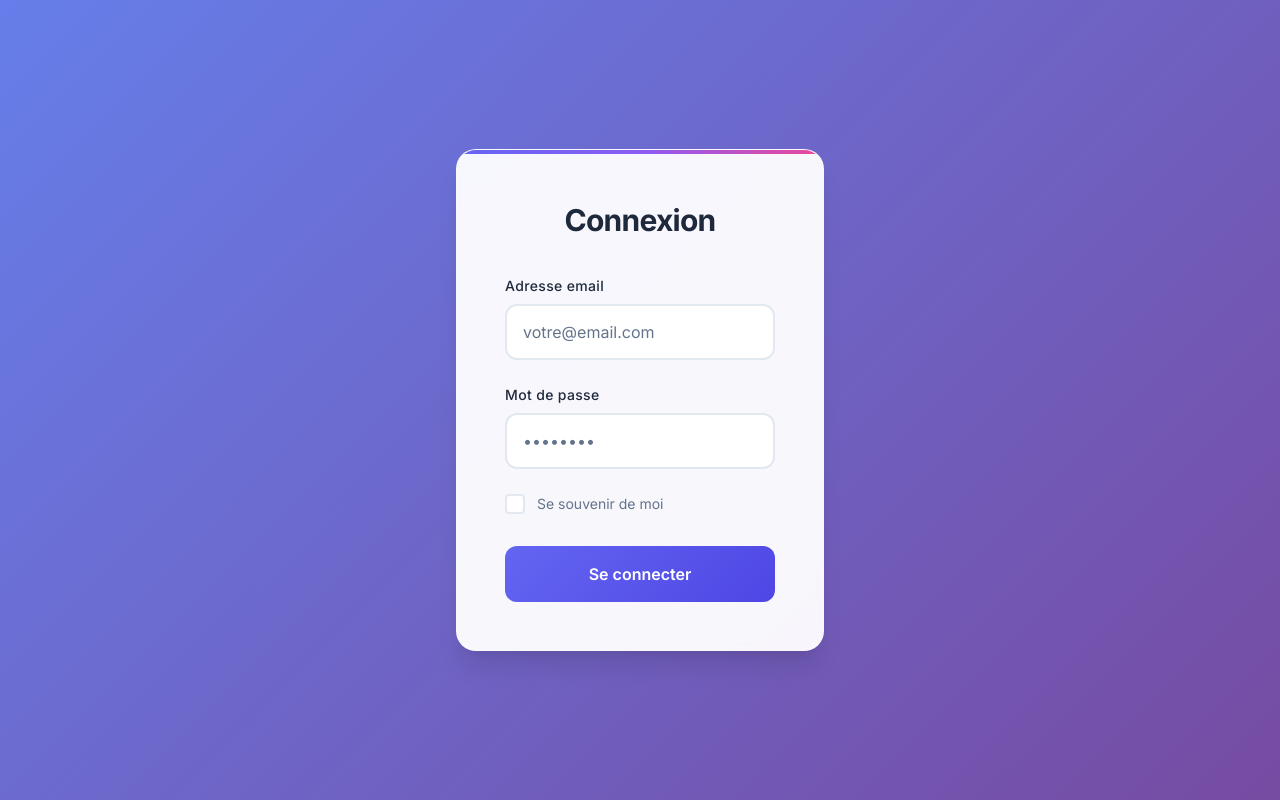
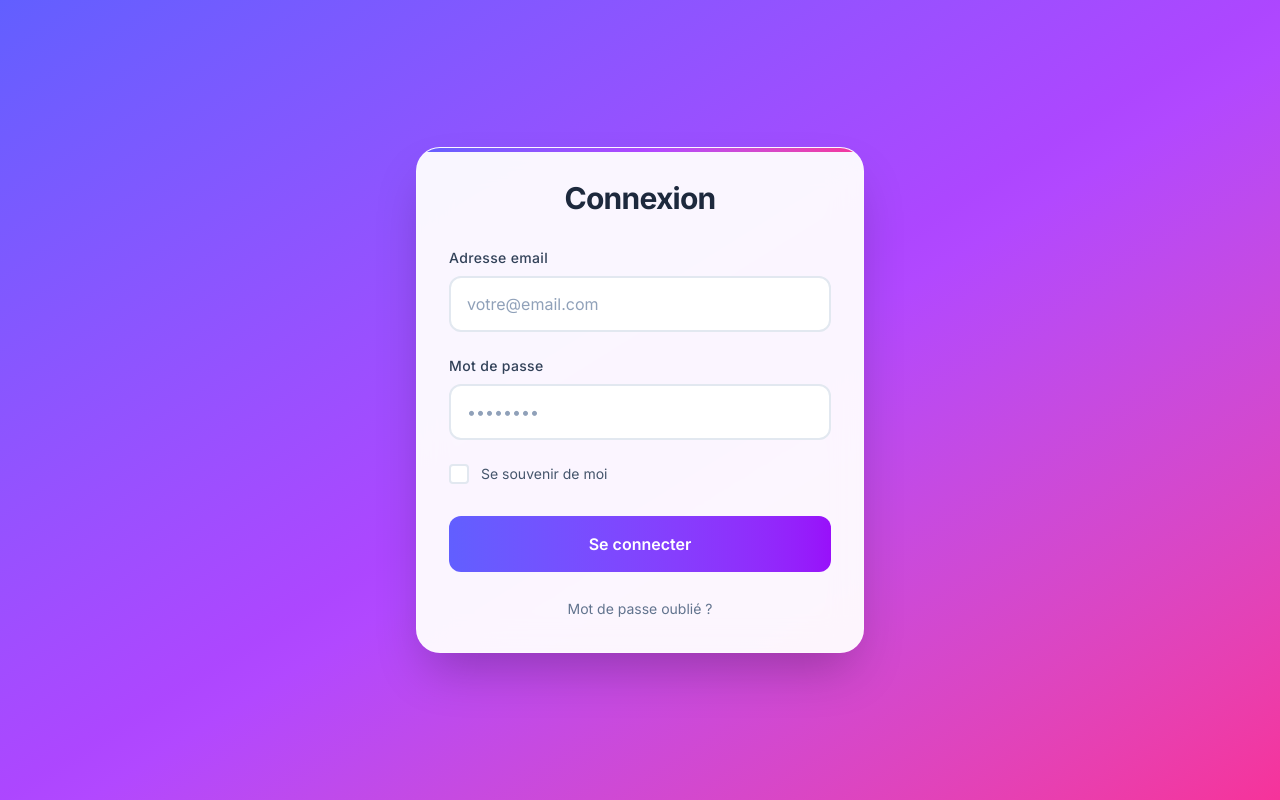
Before and after one commit to pileemile/remakeKayot, an Angular app: page / in a window 1280 px wide. Built offline with nearby package versions, Linux system fonts and the light colour scheme.

Commit message:
Remplacer le CSS par Tailwind CSS

```diff
--- a/src/app/component/component-login/component-login.html
+++ b/src/app/component/component-login/component-login.html
@@ -1,39 +1,87 @@
-<div class="login-container">
-  <h2 class="login-title">Connexion</h2>
+<!-- Conteneur principal avec arrière-plan dégradé -->
+<div class="min-h-screen bg-gradient-to-br from-indigo-500 via-purple-500 to-pink-500 flex items-center justify-center p-4">
 
-  <form>
-    <div class="form-group">
-      <label for="email" class="form-label">Adresse email</label>
+  <!-- Carte de connexion avec effet glassmorphism -->
+  <div class="bg-white/95 backdrop-blur-lg rounded-3xl p-8 shadow-2xl border border-white/20 w-full max-w-md relative overflow-hidden animate-fade-in-up">
+
+    <!-- Bordure colorée en haut -->
+    <div class="absolute top-0 left-0 right-0 h-1 bg-gradient-to-r from-indigo-500 via-purple-500 to-pink-500"></div>
+
+    <!-- Titre -->
+    <h2 class="text-3xl font-bold text-slate-800 text-center mb-8 tracking-tight">
+      Connexion
+    </h2>
+
+    <!-- Formulaire -->
+    <form class="space-y-6">
+
+      <!-- Champ Email -->
+      <div class="space-y-2">
+        <label for="email" class="block text-sm font-medium text-slate-700 tracking-wide">
+          Adresse email
+        </label>
         <input
           type="email"
           id="email"
-        class="form-input"
+          class="w-full px-4 py-3.5 border-2 border-slate-200 rounded-xl text-slate-800 bg-white transition-all duration-300 outline-none focus:border-indigo-500 focus:ring-4 focus:ring-indigo-100 focus:-translate-y-0.5 placeholder:text-slate-400 hover:border-slate-300"
           placeholder="votre@email.com"
           required
         />
       </div>
 
-    <div class="form-group">
-      <label for="password" class="form-label">Mot de passe</label>
+      <!-- Champ Mot de passe -->
+      <div class="space-y-2">
+        <label for="password" class="block text-sm font-medium text-slate-700 tracking-wide">
+          Mot de passe
+        </label>
         <input
           type="password"
           id="password"
-        class="form-input"
+          class="w-full px-4 py-3.5 border-2 border-slate-200 rounded-xl text-slate-800 bg-white transition-all duration-300 outline-none focus:border-indigo-500 focus:ring-4 focus:ring-indigo-100 focus:-translate-y-0.5 placeholder:text-slate-400 hover:border-slate-300"
           placeholder="••••••••"
           required
         />
       </div>
 
-    <div class="checkbox-container">
-      <label class="custom-checkbox">
-        <input type="checkbox" id="remember">
-        <span class="checkmark"></span>
+      <!-- Checkbox Se souvenir -->
+      <div class="flex items-center space-x-3 mb-8">
+        <div class="relative">
+          <input
+            type="checkbox"
+            id="remember"
+            class="sr-only peer"
+          />
+          <label
+            for="remember"
+            class="w-5 h-5 bg-white border-2 border-slate-200 rounded cursor-pointer transition-all duration-300 flex items-center justify-center hover:border-indigo-500 peer-checked:bg-indigo-500 peer-checked:border-indigo-500 peer-focus:ring-4 peer-focus:ring-indigo-100"
+          >
+            <svg class="w-3 h-3 text-white opacity-0 peer-checked:opacity-100 transition-opacity duration-200" fill="currentColor" viewBox="0 0 20 20">
+              <path fill-rule="evenodd" d="M16.707 5.293a1 1 0 010 1.414l-8 8a1 1 0 01-1.414 0l-4-4a1 1 0 011.414-1.414L8 12.586l7.293-7.293a1 1 0 011.414 0z" clip-rule="evenodd"></path>
+            </svg>
           </label>
-      <label for="remember" class="checkbox-label">Se souvenir de moi</label>
+        </div>
+        <label for="remember" class="text-sm text-slate-600 cursor-pointer select-none">
+          Se souvenir de moi
+        </label>
       </div>
 
-    <button type="submit" class="submit-button">
+      <!-- Bouton de soumission -->
+      <button
+        type="submit"
+        class="w-full py-4 bg-gradient-to-r from-indigo-500 to-purple-600 text-white font-semibold rounded-xl transition-all duration-300 hover:-translate-y-1 hover:shadow-xl hover:shadow-indigo-500/25 active:translate-y-0 focus:outline-none focus:ring-4 focus:ring-indigo-100 relative overflow-hidden shimmer"
+      >
         Se connecter
       </button>
+
     </form>
+
+    <!-- Lien mot de passe oublié (optionnel) -->
+    <div class="mt-6 text-center">
+      <a href="#" class="text-sm text-slate-500 hover:text-indigo-600 transition-colors duration-200">
+        Mot de passe oublié ?
+      </a>
     </div>
+
+  </div>
+
+</div>
--- a/src/styles.css
+++ b/src/styles.css
@@ -1,18 +1,5 @@
 /* You can add global styles to this file, and also import other style files */
 @import "tailwindcss";
-
-/* Variables CSS personnalisées */
-:root {
-  --primary-color: #6366f1;
-  --primary-hover: #4f46e5;
-  --secondary-color: #f8fafc;
-  --text-primary: #1e293b;
-  --text-secondary: #64748b;
-  --border-color: #e2e8f0;
-  --shadow-light: 0 1px 3px 0 rgba(0, 0, 0, 0.1), 0 1px 2px 0 rgba(0, 0, 0, 0.06);
-  --shadow-medium: 0 4px 6px -1px rgba(0, 0, 0, 0.1), 0 2px 4px -1px rgba(0, 0, 0, 0.06);
-  --shadow-large: 0 20px 25px -5px rgba(0, 0, 0, 0.1), 0 10px 10px -5px rgba(0, 0, 0, 0.04);
-}
 
 /* Reset et styles de base */
 * {
@@ -21,208 +8,11 @@
 
 body {
   font-family: 'Inter', -apple-system, BlinkMacSystemFont, 'Segoe UI', Roboto, sans-serif;
-  background: linear-gradient(135deg, #667eea 0%, #764ba2 100%);
-  min-height: 100vh;
   margin: 0;
   padding: 0;
-  display: flex;
-  align-items: center;
-  justify-content: center;
 }
 
-/* Conteneur principal */
-app-root {
-  width: 100%;
-  display: flex;
-  align-items: center;
-  justify-content: center;
-  min-height: 100vh;
-  padding: 1rem;
-}
-
-/* Styles pour le formulaire de connexion */
-.login-container {
-  background: rgba(255, 255, 255, 0.95);
-  backdrop-filter: blur(10px);
-  border-radius: 20px;
-  padding: 3rem;
-  box-shadow: var(--shadow-large);
-  border: 1px solid rgba(255, 255, 255, 0.2);
-  width: 100%;
-  max-width: 420px;
-  position: relative;
-  overflow: hidden;
-}
-
-.login-container::before {
-  content: '';
-  position: absolute;
-  top: 0;
-  left: 0;
-  right: 0;
-  height: 4px;
-  background: linear-gradient(90deg, var(--primary-color), #8b5cf6, #ec4899);
-}
-
-/* Titre du formulaire */
-.login-title {
-  text-align: center;
-  margin-bottom: 2rem;
-  color: var(--text-primary);
-  font-size: 1.875rem;
-  font-weight: 700;
-  letter-spacing: -0.025em;
-}
-
-/* Groupes de champs */
-.form-group {
-  margin-bottom: 1.5rem;
-  position: relative;
-}
-
-/* Labels */
-.form-label {
-  display: block;
-  margin-bottom: 0.5rem;
-  color: var(--text-primary);
-  font-weight: 500;
-  font-size: 0.875rem;
-  letter-spacing: 0.025em;
-}
-
-/* Inputs */
-.form-input {
-  width: 100%;
-  padding: 0.875rem 1rem;
-  border: 2px solid var(--border-color);
-  border-radius: 12px;
-  font-size: 1rem;
-  color: var(--text-primary);
-  background-color: #ffffff;
-  transition: all 0.3s ease;
-  outline: none;
-}
-
-.form-input:focus {
-  border-color: var(--primary-color);
-  box-shadow: 0 0 0 3px rgba(99, 102, 241, 0.1);
-  transform: translateY(-1px);
-}
-
-.form-input::placeholder {
-  color: var(--text-secondary);
-}
-
-/* Checkbox personnalisé */
-.checkbox-container {
-  display: flex;
-  align-items: center;
-  margin-bottom: 2rem;
-}
-
-.custom-checkbox {
-  position: relative;
-  display: inline-block;
-  width: 20px;
-  height: 20px;
-  margin-right: 0.75rem;
-}
-
-.custom-checkbox input {
-  opacity: 0;
-  position: absolute;
-  cursor: pointer;
-}
-
-.checkmark {
-  position: absolute;
-  top: 0;
-  left: 0;
-  height: 20px;
-  width: 20px;
-  background-color: #ffffff;
-  border: 2px solid var(--border-color);
-  border-radius: 4px;
-  transition: all 0.3s ease;
-}
-
-.custom-checkbox:hover input ~ .checkmark {
-  border-color: var(--primary-color);
-}
-
-.custom-checkbox input:checked ~ .checkmark {
-  background-color: var(--primary-color);
-  border-color: var(--primary-color);
-}
-
-.checkmark:after {
-  content: "";
-  position: absolute;
-  display: none;
-}
-
-.custom-checkbox input:checked ~ .checkmark:after {
-  display: block;
-}
-
-.custom-checkbox .checkmark:after {
-  left: 6px;
-  top: 2px;
-  width: 6px;
-  height: 10px;
-  border: solid white;
-  border-width: 0 2px 2px 0;
-  transform: rotate(45deg);
-}
-
-.checkbox-label {
-  color: var(--text-secondary);
-  font-size: 0.875rem;
-  cursor: pointer;
-  user-select: none;
-}
-
-/* Bouton de soumission */
-.submit-button {
-  width: 100%;
-  padding: 1rem;
-  background: linear-gradient(135deg, var(--primary-color), var(--primary-hover));
-  color: white;
-  border: none;
-  border-radius: 12px;
-  font-size: 1rem;
-  font-weight: 600;
-  cursor: pointer;
-  transition: all 0.3s ease;
-  position: relative;
-  overflow: hidden;
-}
-
-.submit-button:hover {
-  transform: translateY(-2px);
-  box-shadow: 0 10px 20px rgba(99, 102, 241, 0.3);
-}
-
-.submit-button:active {
-  transform: translateY(0);
-}
-
-.submit-button::before {
-  content: '';
-  position: absolute;
-  top: 0;
-  left: -100%;
-  width: 100%;
-  height: 100%;
-  background: linear-gradient(90deg, transparent, rgba(255, 255, 255, 0.2), transparent);
-  transition: left 0.5s;
-}
-
-.submit-button:hover::before {
-  left: 100%;
-}
-
-/* Animations */
+/* Styles pour les animations personnalisées */
 @keyframes fadeInUp {
   from {
     opacity: 0;
@@ -234,66 +24,30 @@ app-root {
   }
 }
 
-.login-container {
+.animate-fade-in-up {
   animation: fadeInUp 0.6s ease-out;
 }
 
-/* Responsive */
-@media (max-width: 480px) {
-  .login-container {
-    padding: 2rem 1.5rem;
-    margin: 1rem;
+@keyframes shimmer {
+  0% {
+    transform: translateX(-100%);
   }
-
-  .login-title {
-    font-size: 1.5rem;
+  100% {
+    transform: translateX(100%);
   }
 }
 
-/* États de focus améliorés */
-.form-input:focus,
-.submit-button:focus {
-  outline: 2px solid var(--primary-color);
-  outline-offset: 2px;
+.shimmer::before {
+  content: '';
+  position: absolute;
+  top: 0;
+  left: -100%;
+  width: 100%;
+  height: 100%;
+  background: linear-gradient(90deg, transparent, rgba(255, 255, 255, 0.2), transparent);
+  transition: left 0.5s;
 }
 
-/* Styles pour les messages d'erreur (pour usage futur) */
-.error-message {
-  color: #ef4444;
-  font-size: 0.875rem;
-  margin-top: 0.25rem;
-  display: flex;
-  align-items: center;
+.shimmer:hover::before {
+  animation: shimmer 0.5s ease-out;
 }
-
-.error-message::before {
-  content: '⚠';
-  margin-right: 0.5rem;
-}
-
-/* Loader pour le bouton (pour usage futur) */
-.button-loading {
-  position: relative;
-  color: transparent;
-}
-
-.button-loading::after {
-  content: '';
-  position: absolute;
-  width: 20px;
-  height: 20px;
-  top: 50%;
-  left: 50%;
-  margin-left: -10px;
-  margin-top: -10px;
-  border: 2px solid #ffffff;
-  border-radius: 50%;
-  border-top-color: transparent;
-  animation: spin 1s linear infinite;
-}
-
-@keyframes spin {
-  to {
-    transform: rotate(360deg);
-  }
-}
```
Lines whose indentation alone changed are shown as unchanged.
